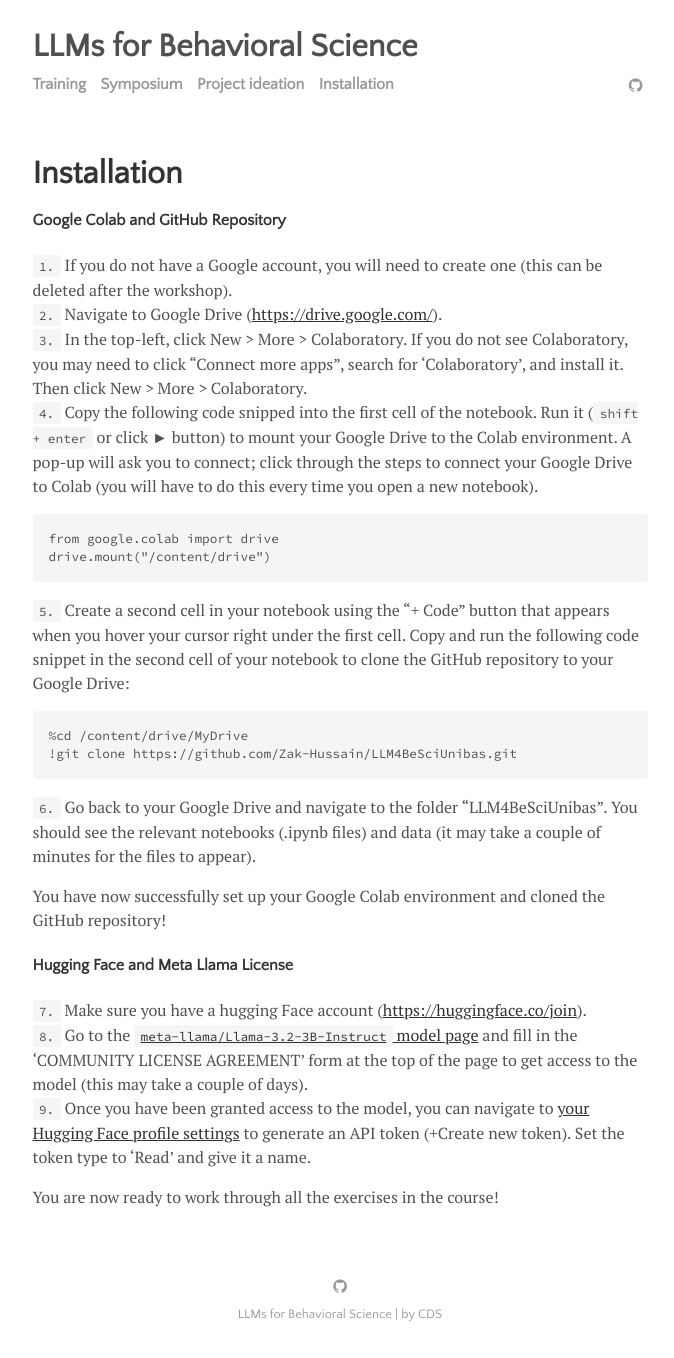
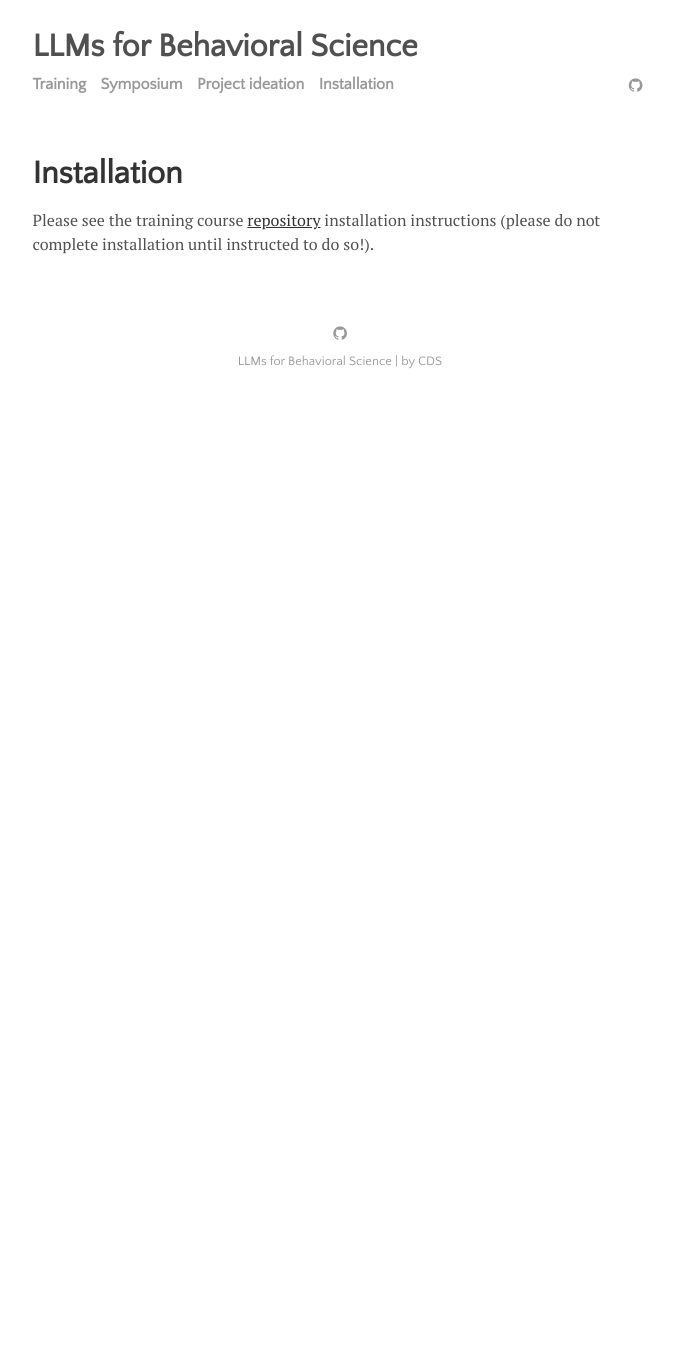
Before and after one commit to cdsbasel/LLM4BeSci_2025Unibas, a Jekyll site: the page built from menu/installation.md, in a window 1280 px wide. Shown: the whole page, without its empty margins (300-974 px from the left). Built offline with Jekyll 4.4.1, drawn with Linux system fonts in a browser that asks for light colours; after the commit the page ends 900 px from its top, so only the background shows below that.

Commit message:
update installation instructions

````diff
--- a/menu/installation.md
+++ b/menu/installation.md
@@ -3,33 +3,5 @@
 title: Installation
 ---
 
-#### Google Colab and GitHub Repository
-
-`1.` If you do not have a Google account, you will need to create one (this can be deleted after the workshop).<br>
-`2.` Navigate to Google Drive (<https://drive.google.com/>).<br>
-`3.` In the top-left, click New \> More \> Colaboratory. If you do not see Colaboratory, you may need to click "Connect more apps", search for 'Colaboratory', and install it. Then click New \> More \> Colaboratory.<br>
-`4.` Copy the following code snipped into the first cell of the notebook. Run it (`shift + enter` or click ► button) to mount your Google Drive to the Colab environment. A pop-up will ask you to connect; click through the steps to connect your Google Drive to Colab (you will have to do this every time you open a new notebook).<br>
-
-```
-from google.colab import drive
-drive.mount("/content/drive")
-```
-
-`5.` Create a second cell in your notebook using the "+ Code" button that appears when you hover your cursor right under the first cell. Copy and run the following code snippet in the second cell of your notebook to clone the GitHub repository to your Google Drive:
-
-```
-%cd /content/drive/MyDrive
-!git clone https://github.com/Zak-Hussain/LLM4BeSciUnibas.git
-```
-
-`6.` Go back to your Google Drive and navigate to the folder "LLM4BeSciUnibas". You should see the relevant notebooks (.ipynb files) and data (it may take a couple of minutes for the files to appear).
-
-You have now successfully set up your Google Colab environment and cloned the GitHub repository!
-
-#### Hugging Face and Meta Llama License
-
-`7.` Make sure you have a hugging Face account (<https://huggingface.co/join>).<br>
-`8.` Go to the [`meta-llama/Llama-3.2-3B-Instruct` model page](https://huggingface.co/meta-llama/Llama-3.2-3B-Instruct) and fill in the 'COMMUNITY LICENSE AGREEMENT' form at the top of the page to get access to the model (this may take a couple of days).<br>
-`9.` Once you have been granted access to the model, you can navigate to [your Hugging Face profile settings](https://huggingface.co/settings/tokens) to generate an API token (+Create new token). Set the token type to 'Read' and give it a name.<br>
-
-You are now ready to work through all the exercises in the course!
+Please see the training course [repository](https://github.com/Zak-Hussain/LLM4BeSciUnibas) installation instructions
+(please do not complete installation until instructed to do so!).
````
